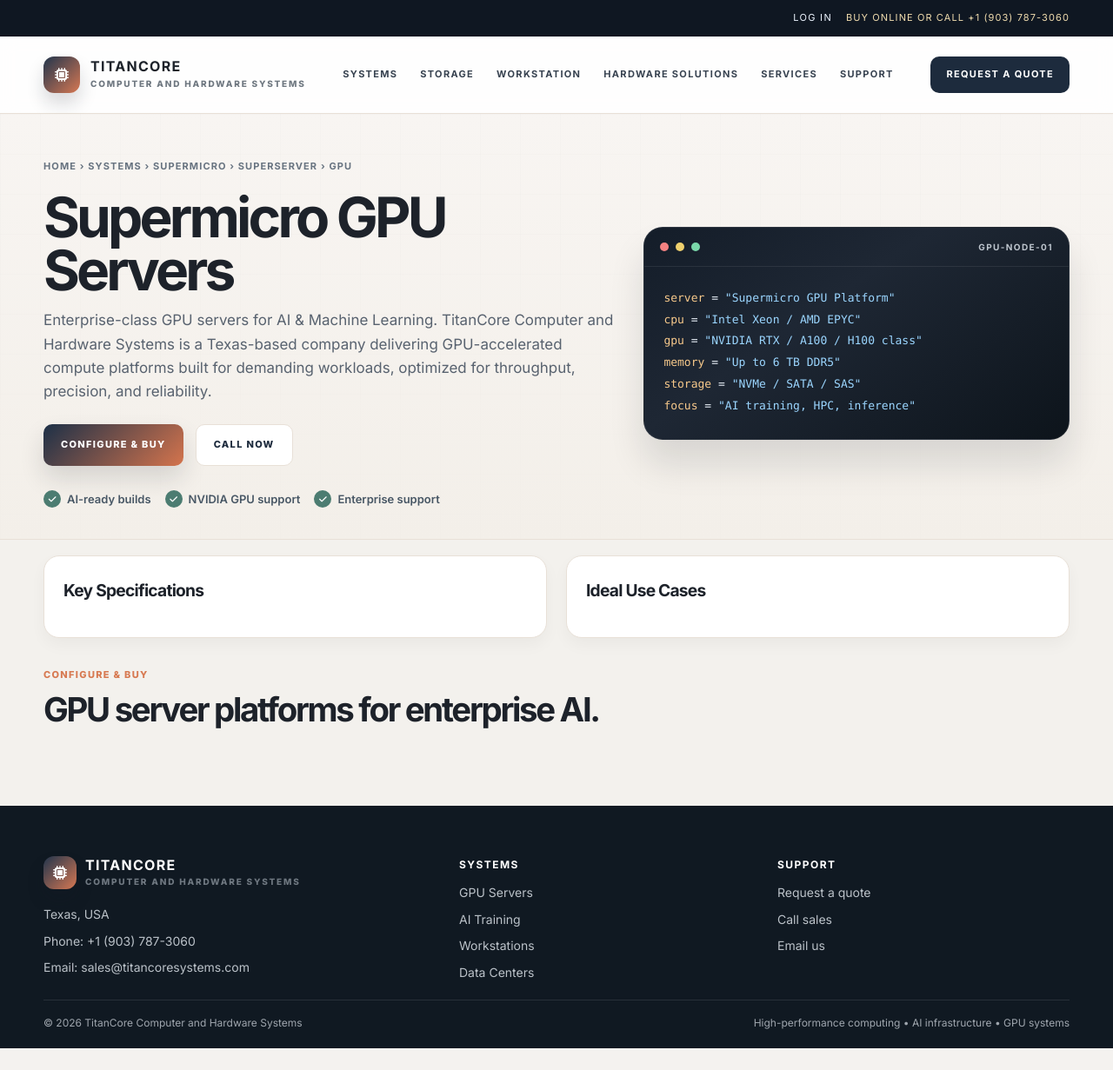
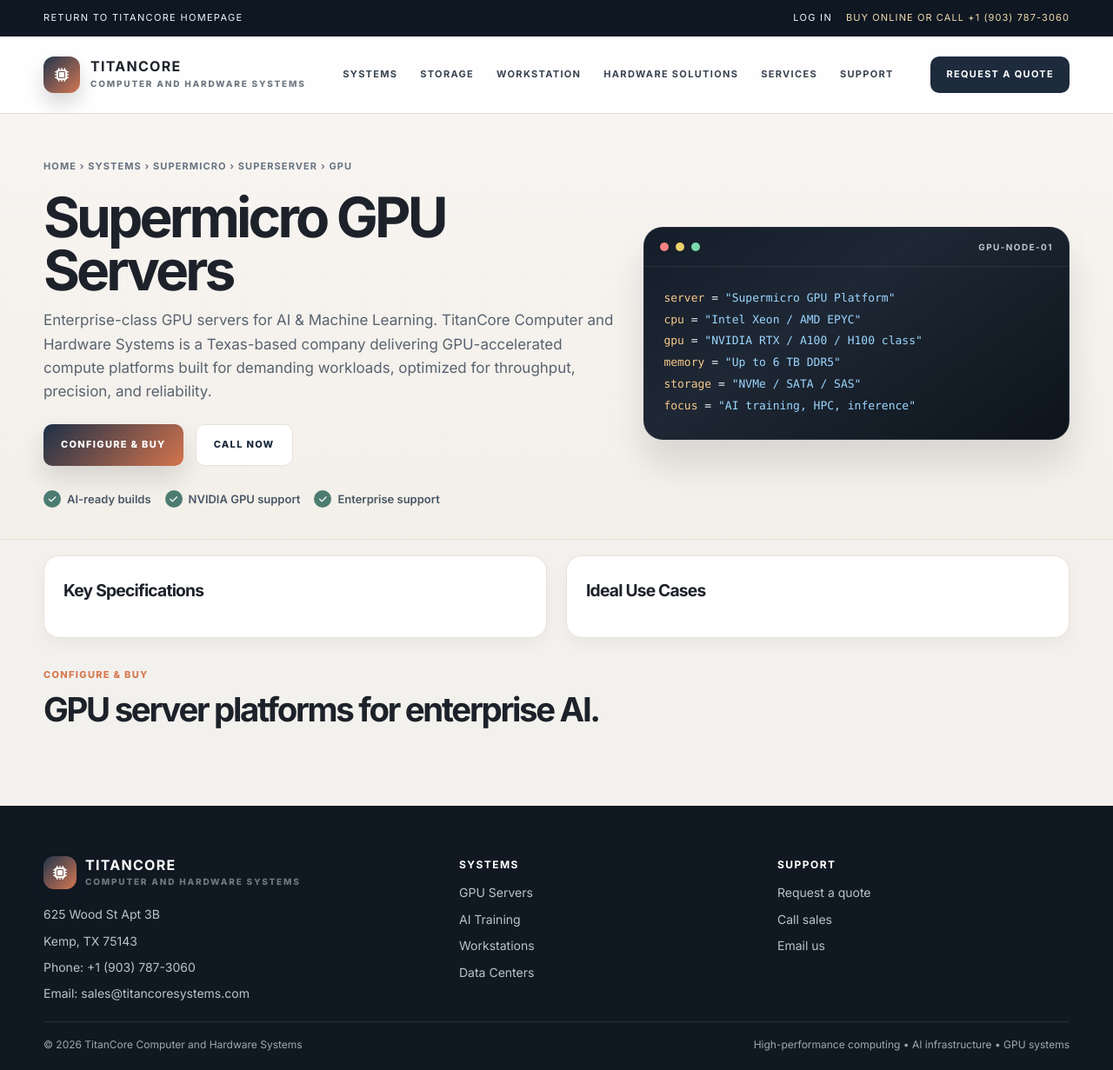
Before and after one commit to calvitec/Titancore-Computer-and-Hardware-Systems, a Python web app: template templates/corevista.html in a window 1280 px wide. Shown: the whole page at 87% size. Before the commit the page ends 1206 px from the top, so only its background shows below. Run offline with Jinja, Linux system fonts and the light colour scheme; the template is opened without the code that fills it, so the values that code supplies are empty.

Commit message:
Update corevista.html

```diff
--- a/templates/corevista.html
+++ b/templates/corevista.html
@@ -555,7 +555,7 @@
         <div class="utility-bar">
             <div class="container utility-inner">
                 <div class="utility-links">
-                    <a href="{{ url_for('index') }}"></a>
+                    <a href="{{ url_for('index') }}">Return to TitanCore homepage</a>
                 </div>
                 <div class="utility-links">
                     <a href="{{ url_for('contact') }}">Log In</a>
@@ -692,7 +692,8 @@
                     </span>
                 </div>
                 <div class="footer-address">
-                    <span>Texas, USA</span>
+                    <span>625 Wood St Apt 3B</span>
+                    <span>Kemp, TX 75143</span>
                     <span>Phone: +1 (903) 787-3060</span>
                     <span>Email: sales@titancoresystems.com</span>
                 </div>
```
